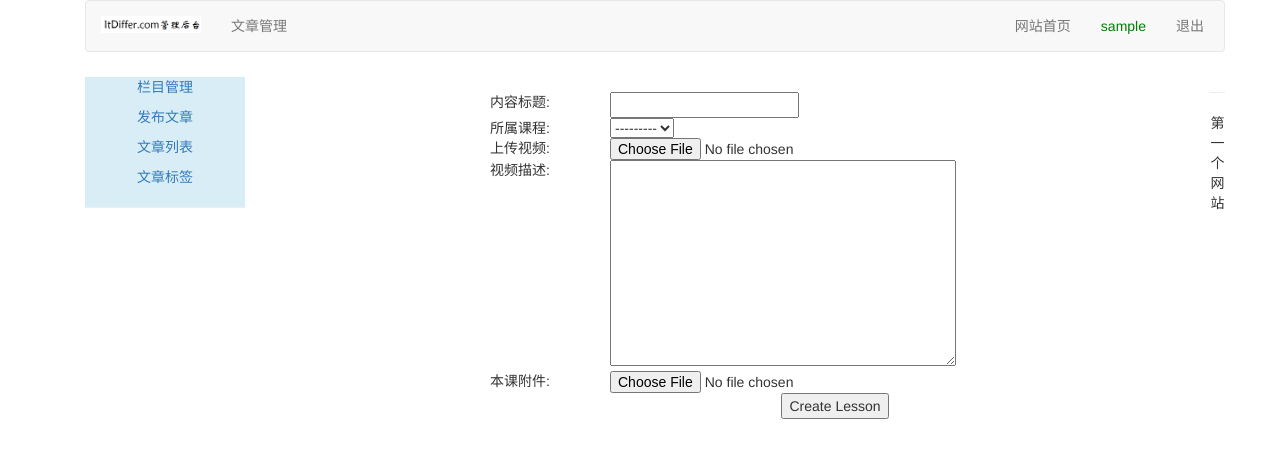
After one commit to goodbad3/music, a Django app: page /course/create-lesson/ in a window 1280 px wide. The commit adds this page. Shown: the top 458 px of the page. Run offline with Django 3.2, Linux system fonts and the light colour scheme; the visitor is signed in with stand-in values (Sample User, id 1); data that the repository does not hold is empty; some libraries are stand-ins or nearby versions.

Commit message:
有点迷

```diff
--- a/course/forms.py
+++ b/course/forms.py
@@ -1,6 +1,14 @@
 from django import forms
-from .models import Course
+from .models import Course,Lesson
 class CreateCourseForm(forms.ModelForm):
     class Meta:
         model = Course
         fields = ("title", "overview")
+
+class CreateLessonForm(forms.ModelForm):
+    class Meta:
+        model = Lesson
+        fields = ['course', 'title', 'video', 'description', 'attach']
+    def __init__(self, user, *args, **kwargs):
+        super(CreateLessonForm, self).__init__(*args, **kwargs)
+        self.fields['course'].queryset = Course.objects.filter(user=user)
--- a/course/models.py
+++ b/course/models.py
@@ -2,7 +2,7 @@ from django.db import models
 
 from django.contrib.auth.models import User
 from slugify import slugify
-
+from .fields import OrderField
 
 
 
@@ -20,3 +20,28 @@ class Course(models.Model):
     def save(self, *args, **kargs):
         self.slug = slugify(self.title)
         super(Course, self).save(*args, **kargs)
+
+    def __str__(self):
+        return self.title
+
+def user_directory_path(instance, filename):
+    print(123)
+    print(instance)
+    print(456)
+
+    return "courses/user_{0}/{1}".format(instance.user.id, filename)
+class Lesson(models.Model):
+    user = models.ForeignKey(User, on_delete=models.CASCADE,related_name='lesson_user')
+    course = models.ForeignKey(Course, on_delete=models.CASCADE,related_name='lesson')
+    title = models.CharField(max_length=200)
+    video = models.FileField(upload_to=user_directory_path)
+    description = models.TextField(blank=True)
+    attach = models.FileField(blank=True, upload_to=user_directory_path)
+    created = models.DateTimeField(auto_now_add=True)
+    order = OrderField(blank=True, for_fields=['course'])
+
+    class Meta:
+        ordering = ['order']
+
+    def __str__(self):
+        return '{}.{}'.format(self.order, self.title)
--- a/course/urls.py
+++ b/course/urls.py
@@ -1,6 +1,7 @@
 from django.urls import path
 from django.views.generic import TemplateView
-from .views import AboutView, CourseListView,ManageCourseListView,CreateCourseView,DeleteCourseView,UpdateCourseView
+from .views import AboutView, CourseListView,ManageCourseListView,CreateCourseView,DeleteCourseView,UpdateCourseView,\
+CreateLessonView,ListLessonsView,DetailLessonView
 
 app_name = "course"
 urlpatterns = [
@@ -10,5 +11,8 @@ urlpatterns = [
     path('create-course/', CreateCourseView.as_view(), name="create_course"),
     path('delete-course/<int:pk>/', DeleteCourseView.as_view(),name="delete_course"),
     path('update-course/<int:pk>/', UpdateCourseView.as_view(),name="update_course"),
+    path('create-lesson/', CreateLessonView.as_view(), name="create_lesson"),
+    path('list-lessons/<int:course_id>/', ListLessonsView.as_view(), name="list_lessons"),
+    path('detail-lesson/<int:lesson_id>/', DetailLessonView.as_view(), name="detail_lesson"),
 
     ]
--- a/course/views.py
+++ b/course/views.py
@@ -2,12 +2,14 @@ from django.shortcuts import render, redirect, get_object_or_404
 from django.views.generic import TemplateView, ListView
 from django.views.generic.edit import CreateView, DeleteView,UpdateView
 from django.http import HttpResponse
+from django.views import View
 import json
+from django.views.generic.base import TemplateResponseMixin
 class AboutView(TemplateView):
     template_name = "course/about.html"
 
 
-from .models import Course
+from .models import Course , Lesson
 class CourseListView(ListView):
     model = Course
     context_object_name = "courses"
@@ -27,9 +29,9 @@ class ManageCourseListView(UserCourseMixin, ListView):
     template_name = 'course/manage/manage_course_list.html'
 
 
-from .forms import CreateCourseForm
+
 from django.urls import reverse_lazy
-
+from .forms import CreateCourseForm, CreateLessonForm
 class CreateCourseView(UserCourseMixin, CreateView):
     fields = ['title', 'overview']
     template_name = 'course/manage/create_course.html'
@@ -62,3 +64,39 @@ class UpdateCourseView(UserCourseMixin, UpdateView):
     fields = ['title', 'overview']
     template_name = 'course/manage/create_course.html'
     success_url = reverse_lazy("course:manage_course")
+
+
+
+class CreateLessonView(LoginRequiredMixin, View):
+
+    model = Lesson
+    login_url = "/account/login/"
+    def get(self, request , *args, **kwargs):
+        form = CreateLessonForm(user=self.request.user)
+        return render(request, "course/manage/create_lesson.html", {"form":form})
+
+    def post(self, request, *args, **kwargs):
+        form = CreateLessonForm(self.request.user, request.POST, request.FILES)
+        if form.is_valid():
+            new_lesson = form.save(commit=False)
+            new_lesson.user = self.request.user
+            new_lesson.save()
+            return redirect("course:manage_course")
+        return self.render_to_response({"form":form})
+
+class ListLessonsView(LoginRequiredMixin, TemplateResponseMixin, View):
+    login_url = "/account/login/"
+    template_name = 'course/manage/list_lessons.html'
+
+    def get(self, request, course_id):
+        course = get_object_or_404(Course, id=course_id)
+        return self.render_to_response({'course':course})
+
+
+class DetailLessonView(LoginRequiredMixin, TemplateResponseMixin, View):
+    login_url = "/account/login/"
+    template_name = "course/manage/detail_lesson.html"
+
+    def get(self, request, lesson_id):
+        lesson = get_object_or_404(Lesson, id=lesson_id)
+        return self.render_to_response({"lesson":lesson})
--- /dev/null
+++ b/templates/course/manage/create_lesson.html
@@ -0,0 +1,34 @@
+{% extends "article/base.html" %}
+{% block title %}创建小课{% endblock %}
+{% block content %}
+<div style="margin-left:200px;margin-top:10px;">
+
+    <form enctype="multipart/form-data" action="." method="post" class="form-horizontal">
+        {% csrf_token %}
+        <div style="margin-top: 10px;">
+            <div class="col-md-2 text-left"><span>内容标题:</span></div>
+            <div class="col-md-10 text-left">{{form.title}}</div>
+        </div>
+        <div style="margin-top: 20px;">
+            <div class="col-md-2 text-left"><span>所属课程:</span></div>
+            <div class="col-md-10 text-left">{{form.course}}</div>
+        </div>
+        <div style="margin-top: 20px;">
+            <div class="col-md-2 text-left"><span>上传视频:</span></div>
+            <div class="col-md-10 text-left">{{form.video}}</div>
+        </div>
+        <div style="margin-top: 20px;">
+            <div class="col-md-2 text-left"><span>视频描述:</span></div>
+            <div class="col-md-10 text-left">{{form.description}}</div>
+        </div>
+        <div style="margin-top: 20px;">
+            <div class="col-md-2 text-left"><span>本课附件:</span></div>
+            <div class="col-md-10 text-left">{{form.attach}}</div>
+        </div>
+        <div style="margin-top: 20px;" class="text-center">
+            <input type="submit" value="Create Lesson">
+        </div>
+  </form>
+<!--表单上传经典表单，end-->
+</div>
+{% endblock %}
--- a/templates/course/manage/manage_course_list.html
+++ b/templates/course/manage/manage_course_list.html
@@ -24,6 +24,7 @@
             <td>
                 <a name="edit" name="edit" href="{% url 'course:update_course' course.id %}"><span class="glyphicon glyphicon-pencil"></span></a>
                 <a class="delete" name="delete" href="{% url 'course:delete_course' course.id %}"><span class="glyphicon glyphicon-trash" style="margin-left:20px;"></span></a>
+                <a href="{% url 'course:list_lessons' course.id %}"><span class="glyphicon glyphicon-search" style="margin-left:20px;"></span></a>
             </td>
         </tr>
         {% endfor %}
```
Also changed, not shown: course/fields.py (added, +31 -0 lines), templates/course/manage/detail_lesson.html (added, +28 -0 lines), templates/course/manage/list_lessons.html (added, +26 -0 lines), course/migrations/0002_lesson.py (added), courses/user_8/null-13364c63367cce46.jpg (added), courses/user_8/null5162267c0cd866ed.jpg (added), courses/user_8/null5162267c0cd866ed_lHHBnJz.jpg (added), courses/user_8/飞机.jpg (added).
